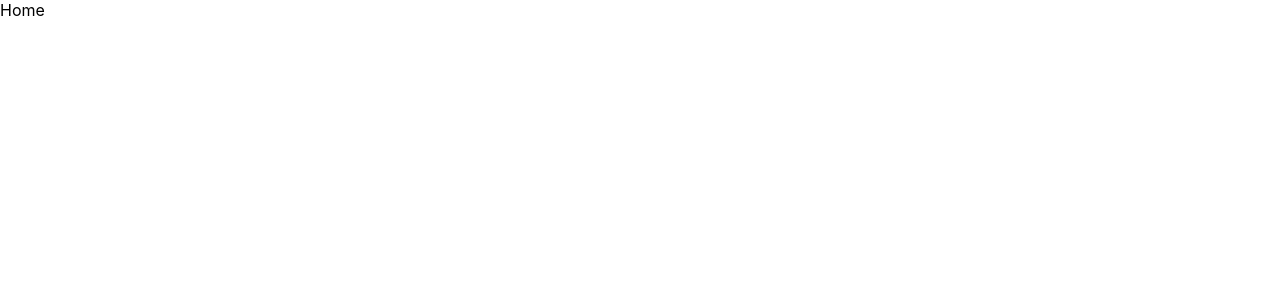
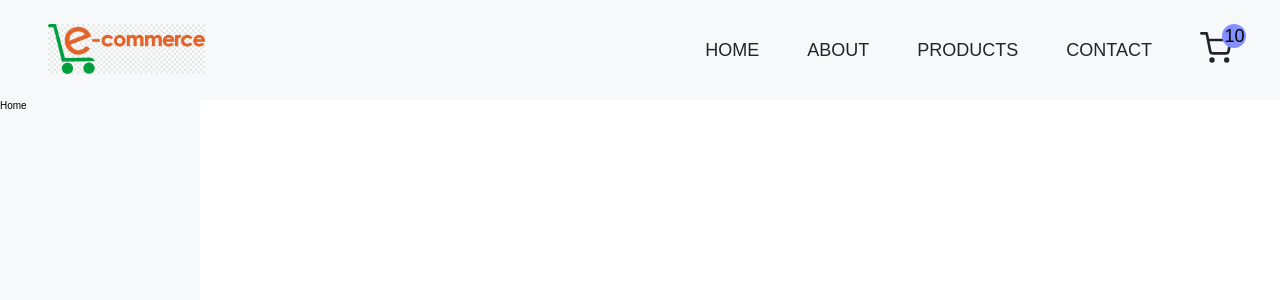
Before and after one commit to Emu-chy/e-commerce-project, a React (Create React App) app: page / in a window 1280 px wide. Shown: the top 300 px of the page. Built offline with nearby package versions, Linux system fonts and the light colour scheme.

Commit message:
Added Navbar and Styled Coponent

```diff
--- a/src/App.js
+++ b/src/App.js
@@ -1,24 +1,56 @@
 import React from "react";
-import { Routes, Route } from "react-router-dom";
+import { BrowserRouter, Routes, Route } from "react-router-dom";
+import { GlobalStyle } from "./GlobalStyle";
+import { ThemeProvider } from "styled-components";
+
 import Home from "./pages/Home";
 import About from "./pages/About";
 import Products from "./pages/Products";
 import SingleProduct from "./pages/SingleProduct";
 import Cart from "./pages/Cart";
+import Contact from "./pages/Contact";
 import ErrorMassage from "./pages/ErrorMassage";
+import Header from "./components/Header";
 
 const App = () => {
+    const theme = {
+        colors: {
+            heading: "rgb(24 24 29)",
+            text: "rgba(29 ,29, 29, .8)",
+            white: "#fff",
+            black: " #212529",
+            helper: "#8490ff",
+
+            bg: "#F6F8FA",
+            footer_bg: "#0a1435",
+            btn: "rgb(98 84 243)",
+            border: "rgba(98, 84, 243, 0.5)",
+            hr: "#ffffff",
+            gradient: "linear-gradient(0deg, rgb(132 144 255) 0%, rgb(98 189 252) 100%)",
+            shadow: "rgba(0, 0, 0, 0.02) 0px 1px 3px 0px,rgba(27, 31, 35, 0.15) 0px 0px 0px 1px;",
+            shadowSupport: " rgba(0, 0, 0, 0.16) 0px 1px 4px",
+        },
+        media: {
+            mobile: "768px",
+            tab: "998px",
+        },
+    };
     return (
-        <div>
+        <ThemeProvider theme={theme}>
+            <BrowserRouter>
+                <GlobalStyle />
+                <Header />
                 <Routes>
                     <Route path="/" element={<Home />} />
                     <Route path="/about" element={<About />} />
                     <Route path="/products" element={<Products />} />
+                    <Route path="/contact" element={<Contact />} />
                     <Route path="/single-product/:id" element={<SingleProduct />} />
                     <Route path="/cart" element={<Cart />} />
                     <Route path="/errorMassage" element={<ErrorMassage />} />
                 </Routes>
-        </div>
+            </BrowserRouter>
+        </ThemeProvider>
     );
 };
 
--- /dev/null
+++ b/src/components/Header.jsx
@@ -0,0 +1,29 @@
+import React from "react";
+import { NavLink } from "react-router-dom";
+import styled from "styled-components";
+import Navbar from "./Nav";
+
+const Header = () => {
+    return (
+        <MainHeader>
+            <NavLink to="/">
+                <img className="logo" src="./images/logo.png" alt="my logo img" />
+            </NavLink>
+            <Navbar />
+        </MainHeader>
+    );
+};
+
+const MainHeader = styled.header`
+    padding: 0 4.8rem;
+    height: 10rem;
+    background-color: ${({ theme }) => theme.colors.bg};
+    display: flex;
+    justify-content: space-between;
+    align-items: center;
+    position: relative;
+    .logo {
+        height: 5rem;
+    }
+`;
+export default Header;
--- /dev/null
+++ b/src/components/Nav.jsx
@@ -0,0 +1,174 @@
+import React from "react";
+import { NavLink } from "react-router-dom";
+import { FiShoppingCart } from "react-icons/fi";
+import styled from "styled-components";
+
+const Navbar = () => {
+    const Nav = styled.nav`
+        .navbar-lists {
+            display: flex;
+            gap: 4.8rem;
+            align-items: center;
+            .navbar-link {
+                &:link,
+                &:visited {
+                    display: inline-block;
+                    text-decoration: none;
+                    font-size: 1.8rem;
+                    font-weight: 500;
+                    text-transform: uppercase;
+                    color: ${({ theme }) => theme.colors.black};
+                    transition: color 0.3s linear;
+                }
+                &:hover,
+                &:active {
+                    color: ${({ theme }) => theme.colors.helper};
+                }
+            }
+        }
+        .mobile-navbar-btn {
+            display: none;
+            background-color: transparent;
+            cursor: pointer;
+            border: none;
+        }
+        .mobile-nav-icon[name="close-outline"] {
+            display: none;
+        }
+        .close-outline {
+            display: none;
+        }
+        .cart-trolley--link {
+            position: relative;
+            .cart-trolley {
+                position: relative;
+                font-size: 3.2rem;
+            }
+            .cart-total--item {
+                width: 2.4rem;
+                height: 2.4rem;
+                position: absolute;
+                background-color: #000;
+                color: #000;
+                border-radius: 50%;
+                display: grid;
+                place-items: center;
+                top: -20%;
+                left: 70%;
+                background-color: ${({ theme }) => theme.colors.helper};
+            }
+        }
+        .user-login--name {
+            text-transform: capitalize;
+        }
+        .user-logout,
+        .user-login {
+            font-size: 1.4rem;
+            padding: 0.8rem 1.4rem;
+        }
+        @media (max-width: ${({ theme }) => theme.media.mobile}) {
+            .mobile-navbar-btn {
+                display: inline-block;
+                z-index: 9999;
+                border: ${({ theme }) => theme.colors.black};
+                .mobile-nav-icon {
+                    font-size: 4.2rem;
+                    color: ${({ theme }) => theme.colors.black};
+                }
+            }
+            .active .mobile-nav-icon {
+                display: none;
+                font-size: 4.2rem;
+                position: absolute;
+                top: 30%;
+                right: 10%;
+                color: ${({ theme }) => theme.colors.black};
+                z-index: 9999;
+            }
+            .active .close-outline {
+                display: inline-block;
+            }
+            .navbar-lists {
+                width: 100vw;
+                height: 100vh;
+                position: absolute;
+                top: 0;
+                left: 0;
+                background-color: #fff;
+                display: flex;
+                justify-content: center;
+                align-items: center;
+                flex-direction: column;
+                visibility: hidden;
+                opacity: 0;
+                transform: translateX(100%);
+                /* transform-origin: top; */
+                transition: all 3s linear;
+            }
+            .active .navbar-lists {
+                visibility: visible;
+                opacity: 1;
+                transform: translateX(0);
+                z-index: 999;
+                transform-origin: right;
+                transition: all 3s linear;
+                .navbar-link {
+                    font-size: 4.2rem;
+                }
+            }
+            .cart-trolley--link {
+                position: relative;
+                .cart-trolley {
+                    position: relative;
+                    font-size: 5.2rem;
+                }
+                .cart-total--item {
+                    width: 4.2rem;
+                    height: 4.2rem;
+                    font-size: 2rem;
+                }
+            }
+            .user-logout,
+            .user-login {
+                font-size: 2.2rem;
+                padding: 0.8rem 1.4rem;
+            }
+        }
+    `;
+    return (
+        <Nav>
+            <div className="navbar">
+                <ul className="navbar-lists">
+                    <li>
+                        <NavLink to="/" className="navbar-link home-link">
+                            Home
+                        </NavLink>
+                    </li>
+                    <li>
+                        <NavLink to="/about" className="navbar-link home-link">
+                            About
+                        </NavLink>
+                    </li>
+                    <li>
+                        <NavLink to="/products" className="navbar-link home-link">
+                            Products
+                        </NavLink>
+                    </li>
+                    <li>
+                        <NavLink to="/contact" className="navbar-link home-link">
+                            Contact
+                        </NavLink>
+                    </li>
+                    <li>
+                        <NavLink to="/cart" className="navbar-link cart-trolley--link">
+                            <FiShoppingCart className="cart-trolley" />
+                            <span className="cart-total--item"> 10 </span>
+                        </NavLink>
+                    </li>
+                </ul>
+            </div>
+        </Nav>
+    );
+};
+
+export default Navbar;
--- a/src/index.js
+++ b/src/index.js
@@ -2,12 +2,7 @@
 import ReactDOM from "react-dom/client";
 import "./index.css";
 import App from "./App";
-import { BrowserRouter } from "react-router-dom";
 
 const root = ReactDOM.createRoot(document.getElementById("root"));
 
-root.render(
-    <BrowserRouter>
-        <App />
-    </BrowserRouter>
-);
+root.render(<App />);
--- a/src/pages/Home.js
+++ b/src/pages/Home.js
@@ -1,7 +1,12 @@
 import React from "react";
+import styled from "styled-components";
 
 const Home = () => {
-    return <div>Home</div>;
+    return <Wrapper>Home</Wrapper>;
 };
-
+const Wrapper = styled.section`
+    background-color: ${({ theme }) => theme.colors.bg};
+    width: 20rem;
+    height: 20rem;
+`;
 export default Home;
```
Also changed, not shown: public/images/logo.png (renamed from public/images/logo .png). Lines whose indentation alone changed are shown as unchanged.
